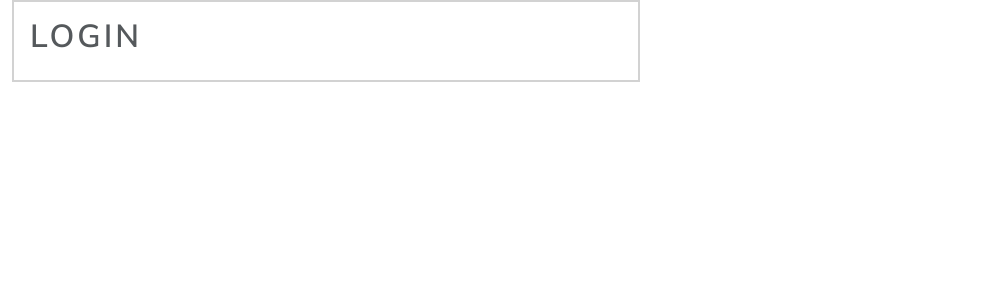
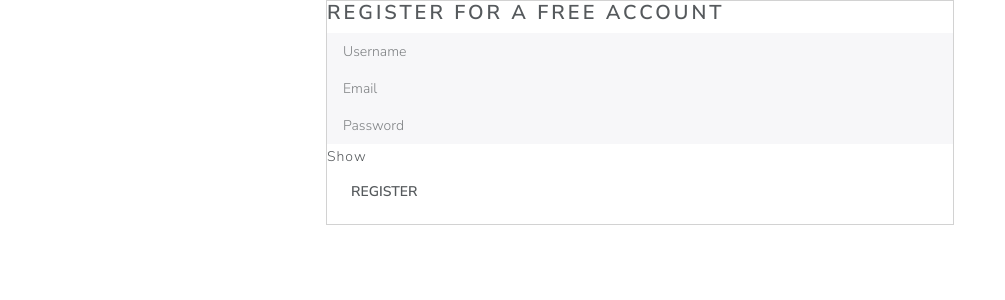
Before and after one commit to Mohammed-Aali/budget, a Django app: page /authentication/register in a window 1280 px wide. Shown: the top 300 px of the page, without its empty margins (0-1005 px from the left). Run offline with Django 5.2, Linux system fonts and the light colour scheme; some libraries are stand-ins or nearby versions.

Commit message:
Final commit because I could do better

```diff
--- a/expenseswebsite/templates/authentication/register.html
+++ b/expenseswebsite/templates/authentication/register.html
@@ -1,9 +1,30 @@
 {% extends "base_auth.html" %}
 
 {% block content %}
-<div class="card">
-    <div class="card-body">
-        <h1>Login</h1>
+<div class="row">
+    <div class="col-md-3"></div>
+    <div class="col-md-6">
+        <div class="card">
+            <div class="card-title">
+                <h4>Register for a free account</h4>
+                <form action="" method="post">
+                    <div>
+                        <div class="form-group">
+                            <input type="text" name="username" id="usernameField" class="form-control form-control-sm" placeholder="Username">
+                        </div>
+                        <div class="form-group">
+                            <input type="email" name="email" id="emailField" class="form-control form-control-sm" placeholder="Email">
+                        </div>
+                        <div class="form-group">
+                            <input type="password" name="password" id="passwordField" class="form-control form-control-sm" placeholder="Password">
+                        </div>
+                        <small class="float-right">Show</small>
+                    </div>
+                    <input type="submit" value="Register" class="btn btn-block">
+                </form>
+            </div>
+        </div>
     </div>
+    <div class="col-md-3"></div>
 </div>
 {% endblock content %}
--- a/expenseswebsite/templates/base_auth.html
+++ b/expenseswebsite/templates/base_auth.html
@@ -9,36 +9,17 @@
 
     <link rel="stylesheet" href={% static "css/bootstrap.min.css"%}>
     <link rel="stylesheet" href={% static "css/main.css" %}>
-
-
-
     <!-- Custom styles for this template -->
     <link href={% static 'css/bootstrap-icons.min.css'%} rel="stylesheet">
     <!-- Custom styles for this template -->
     <link href={% static 'css/dashboard.css'%}  rel="stylesheet">
 </head>
+  <main role="main" class="col-md-12">
 
+    {% block content %}
+    {% endblock %}
 
-<div class="container-fluid">
-  <div class="row">
-
-    <main class="col-md-12">
-
-      <div class="col-md-3">
-
-      </div>
-      <div class="col-md-6">
-        <div class="card">
-          {% block content %}
-          {% endblock %}
-        </div>
-      </div>
-      <div class="col-md-3">
-
-      </div>
-    </main>
-  </div>
-</div>
+  </main>
     <script src="https://cdn.jsdelivr.net/npm/bootstrap@5.3.3/dist/js/bootstrap.bundle.min.js" integrity="sha384-YvpcrYf0tY3lHB60NNkmXc5s9fDVZLESaAA55NDzOxhy9GkcIdslK1eN7N6jIeHz" crossorigin="anonymous"></script>
     <script src="https://cdn.jsdelivr.net/npm/chart.js@4.3.2/dist/chart.umd.js" integrity="sha384-eI7PSr3L1XLISH8JdDII5YN/njoSsxfbrkCTnJrzXt+ENP5MOVBxD+l6sEG4zoLp" crossorigin="anonymous"></script><script src={% static 'js/main.js'%}></script></body>
 </html>
```
